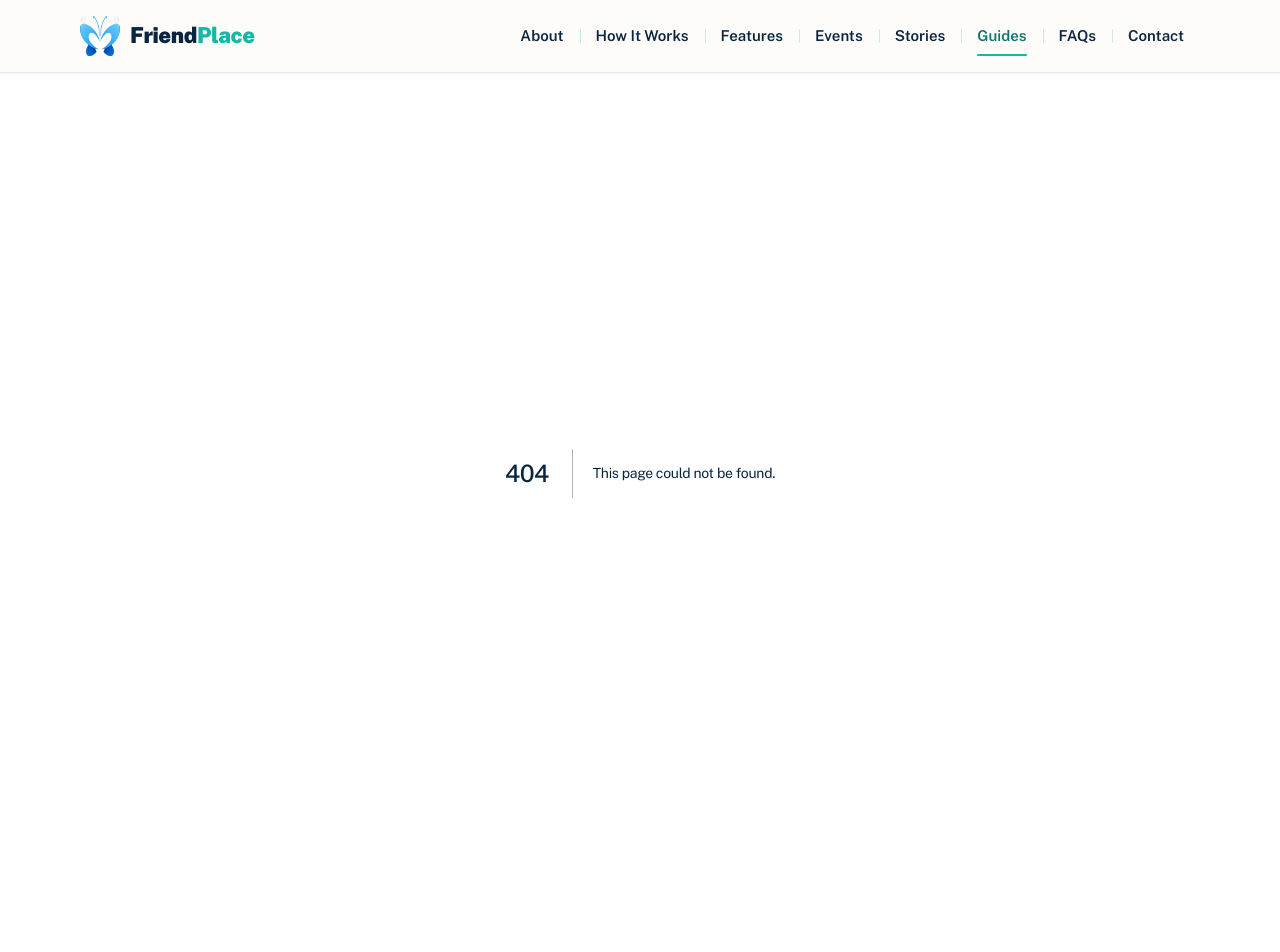
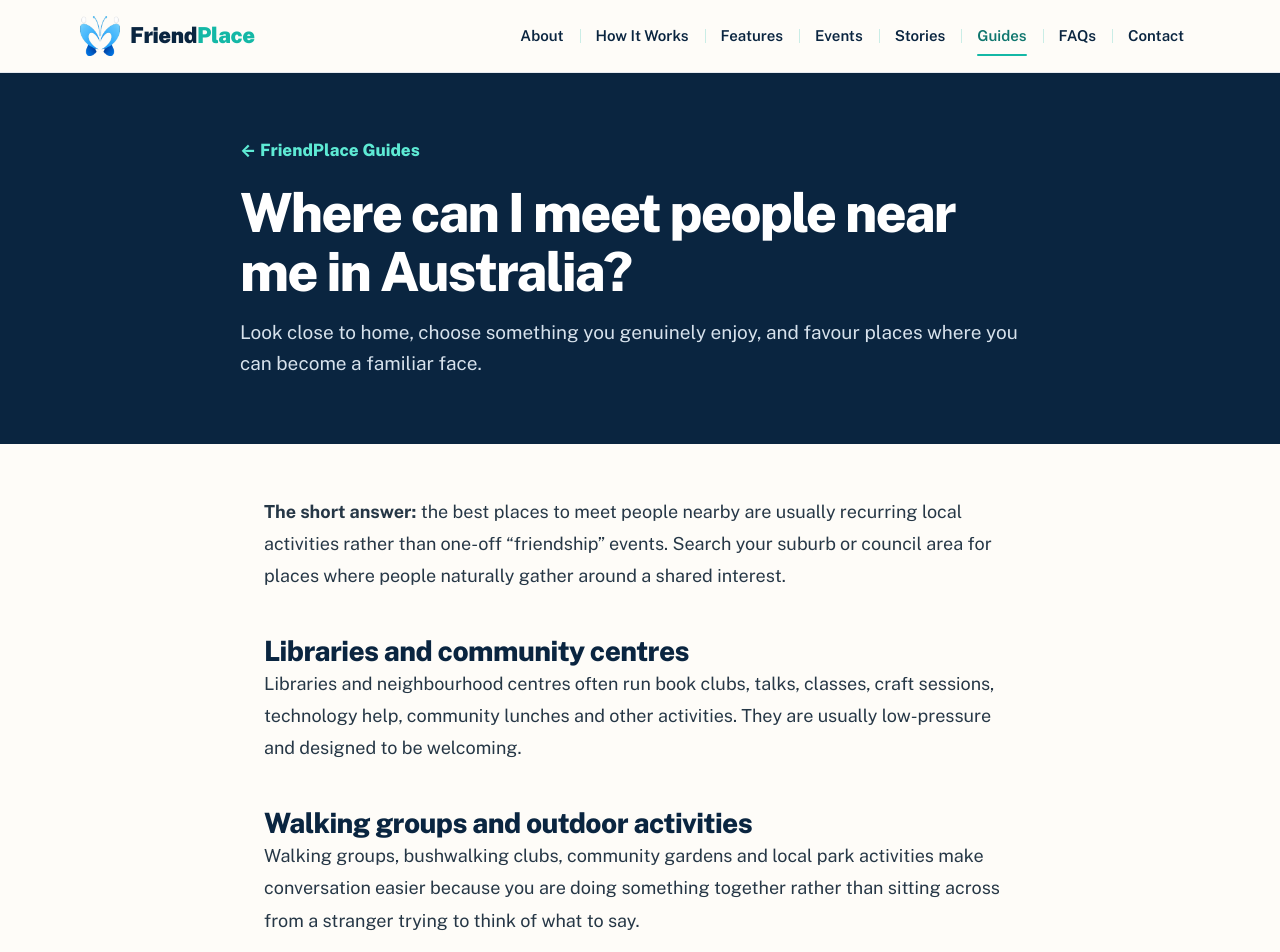
Before and after one commit to garrywills-gif/friendplace-website, a Next.js app: page /guides/where-can-i-meet-people-near-me in a window 1280 px wide. Before the commit this address had no page. Shown: the top 952 px of the page. Built offline with nearby package versions, Linux system fonts and the light colour scheme.

Commit message:
Add AEO guide for meeting people nearby

```diff
--- /dev/null
+++ b/app/guides/where-can-i-meet-people-near-me/page.tsx
@@ -0,0 +1,63 @@
+import type { Metadata } from 'next';
+import Link from 'next/link';
+
+export const metadata: Metadata = {
+  title: 'Where Can I Meet People Near Me in Australia?',
+  description: 'Find practical places to meet people near you in Australia, from walking groups and libraries to clubs, volunteering, community activities and local events.',
+  alternates: { canonical: '/guides/where-can-i-meet-people-near-me' },
+  openGraph: {
+    title: 'Where Can I Meet People Near Me in Australia?',
+    description: 'Practical places and low-pressure ways to meet people locally in Australia.',
+    url: '/guides/where-can-i-meet-people-near-me',
+    type: 'article',
+  },
+};
+
+const faq = [
+  { q: 'Where should I start if I want to meet people near me?', a: 'Start with your suburb or local council area and look for recurring activities at libraries, community centres, clubs, walking groups, volunteer organisations and local events.' },
+  { q: 'What if I do not like organised social groups?', a: 'Choose an activity you would enjoy anyway, such as walking, gardening, books, pets, crafts, cars, volunteering or a regular café. Shared activity makes conversation less forced.' },
+  { q: 'Is it better to attend one-off events or regular groups?', a: 'One-off events can be useful, but recurring activities usually give friendships a better chance to develop because you see the same people more than once.' },
+];
+
+export default function Guide() {
+  const schema = {
+    '@context': 'https://schema.org',
+    '@type': 'Article',
+    headline: 'Where can I meet people near me in Australia?',
+    description: metadata.description,
+    author: { '@type': 'Organization', name: 'FriendPlace' },
+    publisher: { '@type': 'Organization', name: 'FriendPlace', url: 'https://friendplace.com.au' },
+    mainEntityOfPage: 'https://friendplace.com.au/guides/where-can-i-meet-people-near-me',
+  };
+  const faqSchema = {
+    '@context': 'https://schema.org',
+    '@type': 'FAQPage',
+    mainEntity: faq.map(item => ({ '@type': 'Question', name: item.q, acceptedAnswer: { '@type': 'Answer', text: item.a } })),
+  };
+
+  return <article style={{ background: '#FEFCF8', minHeight: '70vh' }}>
+    <script type="application/ld+json" dangerouslySetInnerHTML={{ __html: JSON.stringify(schema) }} />
+    <script type="application/ld+json" dangerouslySetInnerHTML={{ __html: JSON.stringify(faqSchema) }} />
+    <header style={{ background: '#0A2540', color: 'white', padding: '64px 24px' }}><div style={{ maxWidth: 800, margin: '0 auto' }}>
+      <Link href="/guides" style={{ color: '#5EEAD4', fontWeight: 800, textDecoration: 'none' }}>← FriendPlace Guides</Link>
+      <h1 style={{ color: '#FFFFFF', fontSize: 'clamp(34px, 6vw, 54px)', lineHeight: 1.08, letterSpacing: '-.035em', margin: '20px 0 16px' }}>Where can I meet people near me in Australia?</h1>
+      <p style={{ fontSize: 19, lineHeight: 1.65, color: '#D7E2EC', margin: 0 }}>Look close to home, choose something you genuinely enjoy, and favour places where you can become a familiar face.</p>
+    </div></header>
+    <div style={{ maxWidth: 800, margin: '0 auto', padding: '52px 24px 80px', color: '#263746', fontSize: 18, lineHeight: 1.8 }}>
+      <p><strong>The short answer:</strong> the best places to meet people nearby are usually recurring local activities rather than one-off “friendship” events. Search your suburb or council area for places where people naturally gather around a shared interest.</p>
+      <h2 style={h2}>Libraries and community centres</h2><p>Libraries and neighbourhood centres often run book clubs, talks, classes, craft sessions, technology help, community lunches and other activities. They are usually low-pressure and designed to be welcoming.</p>
+      <h2 style={h2}>Walking groups and outdoor activities</h2><p>Walking groups, bushwalking clubs, community gardens and local park activities make conversation easier because you are doing something together rather than sitting across from a stranger trying to think of what to say.</p>
+      <h2 style={h2}>Clubs, hobbies and volunteering</h2><p>RSL and community clubs, sporting clubs, Men’s Sheds, U3A, Probus, hobby groups and volunteering organisations can create regular contact with people who already share one of your interests.</p>
+      <h2 style={h2}>Local events and everyday community activity</h2><p>Markets, fetes, garage sales, workshops, community notices, coffee catch-ups and local events can all be useful ways to discover what is happening around you and where people with similar interests spend their time.</p>
+      <aside style={callout}><strong style={{ color: '#0A2540' }}>Keep the radius small at first.</strong><br/>A friendship is easier to maintain when meeting for a coffee or walk does not require travelling across an entire city. Starting local makes spontaneous connection much easier.</aside>
+      <h2 style={h2}>Frequently asked questions</h2>
+      {faq.map(item => <section key={item.q}><h3 style={h3}>{item.q}</h3><p>{item.a}</p></section>)}
+      <p><Link href="/guides/making-friends-as-an-adult-australia" style={link}>More: Making friends as an adult in Australia →</Link></p>
+    </div>
+  </article>;
+}
+
+const h2 = { color: '#0A2540', fontSize: 28, lineHeight: 1.25, marginTop: 40 } as const;
+const h3 = { color: '#0A2540', fontSize: 21, lineHeight: 1.35, marginTop: 28 } as const;
+const callout = { background: '#ECFDF9', border: '1px solid #99E6D9', borderRadius: 18, padding: 24, margin: '40px 0' } as const;
+const link = { color: '#0F766E', fontWeight: 800, textDecoration: 'none' } as const;
```
